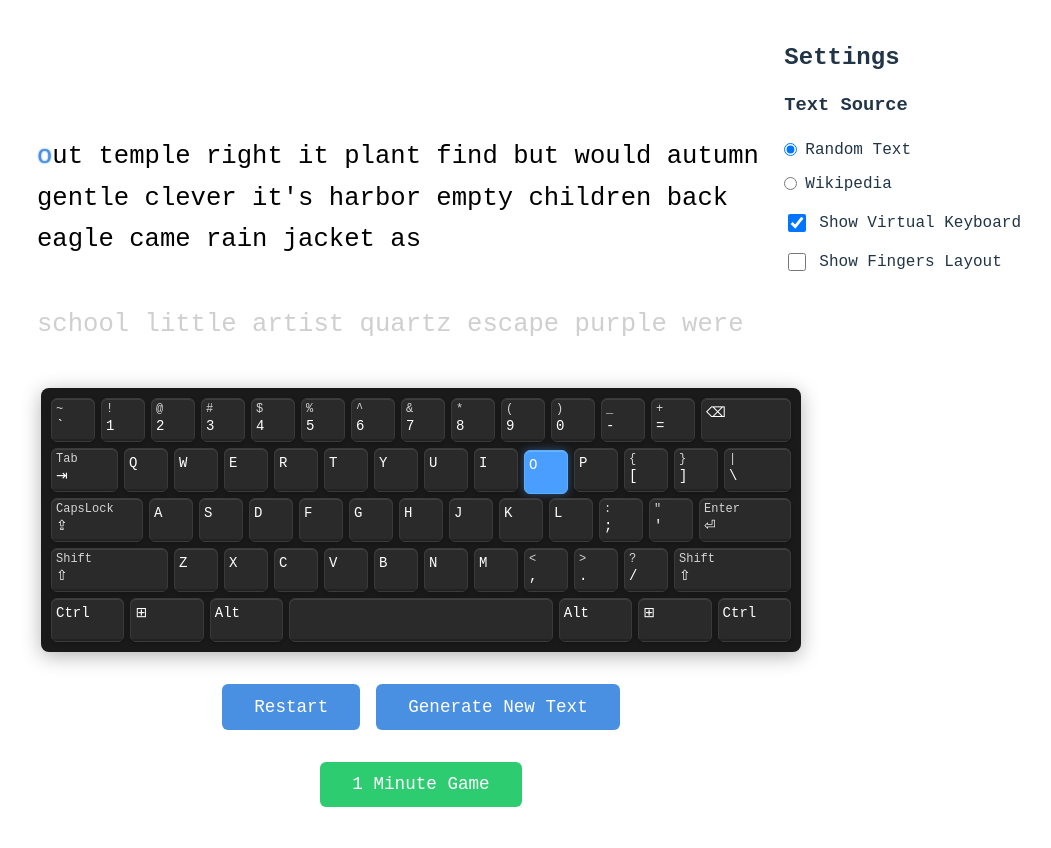
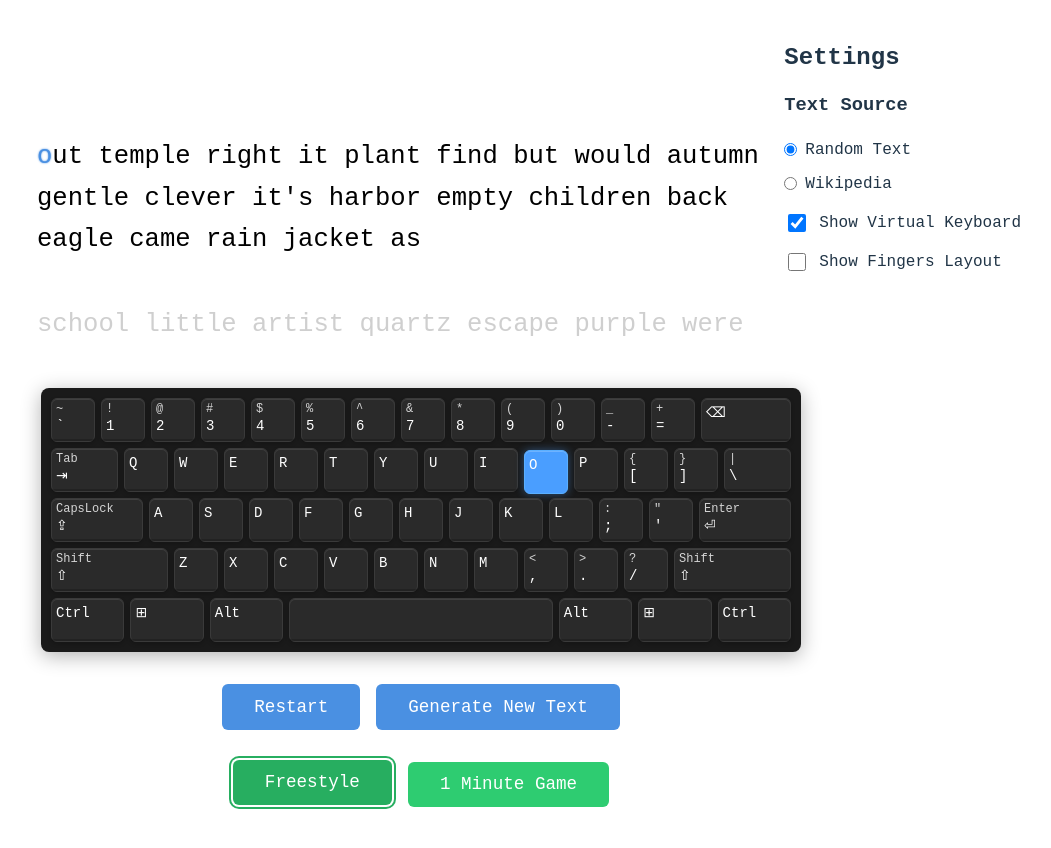
Before and after one commit to nstoichev/typing-game, a React (Vite) app: page / in a window 1280 px wide. Shown: the top 848 px of the page, without its empty margins (219-1270 px from the left). Built offline with nearby package versions, Linux system fonts and the light colour scheme.

Commit message:
feat: Add freestyle button to the game buttons.

```diff
--- a/src/App.jsx
+++ b/src/App.jsx
@@ -35,8 +35,8 @@ function App() {
     initializeText()
   }
 
-  const handleOneMinuteGame = () => {
-    setCountdown(60); // Set initial countdown to 60 seconds
+  const handleOneMinuteGame = (seconds) => {
+    setCountdown(seconds); // Set countdown to null for freestyle mode or 60 for one minute mode
   }
 
   const getNextKey = () => {
@@ -54,6 +54,7 @@ function App() {
         onToggleKeyboard={setShowKeyboard}
         showFingerLayout={showFingerLayout}
         onToggleFingerLayout={setShowFingerLayout}
+        hideSourceSelector={countdown !== null}
       />
       {countdown !== null && (
         <div className="countdown-display">
@@ -77,6 +78,8 @@ function App() {
       />
       <GameButtons
         onOneMinuteGame={handleOneMinuteGame}
+        disabled={textSource !== 'random'}
+        isOneMinuteMode={countdown !== null}
       />
       {isComplete && stats && (
         <ResultsModal stats={stats} onTryAgain={handleTryAgain} onGenerate={handleGenerate} />
--- a/src/components/GameButtons.jsx
+++ b/src/components/GameButtons.jsx
@@ -2,17 +2,30 @@ import React from 'react';
 import PropTypes from 'prop-types';
 import styles from './GameButtons.module.css';
 
-const GameButtons = ({ onOneMinuteGame }) => {
+const GameButtons = ({ onOneMinuteGame, disabled, isOneMinuteMode }) => {
   const handleMouseUp = (e) => {
     e.target.blur();
+  };
+
+  const handleFreestyle = () => {
+    onOneMinuteGame(null); // Pass null to indicate freestyle mode
   };
 
   return (
     <div className={styles.gameButtons}>
       <button
-        className={styles.button}
-        onClick={onOneMinuteGame}
+        className={`${styles.button} ${!isOneMinuteMode ? styles.active : ''}`}
+        onClick={handleFreestyle}
         onMouseUp={handleMouseUp}
+        disabled={disabled}
+      >
+        Freestyle
+      </button>
+      <button
+        className={`${styles.button} ${isOneMinuteMode ? styles.active : ''}`}
+        onClick={() => onOneMinuteGame(60)}
+        onMouseUp={handleMouseUp}
+        disabled={disabled}
       >
         1 Minute Game
       </button>
@@ -21,7 +34,9 @@ const GameButtons = ({ onOneMinuteGame }) => {
 };
 
 GameButtons.propTypes = {
-  onOneMinuteGame: PropTypes.func.isRequired
+  onOneMinuteGame: PropTypes.func.isRequired,
+  disabled: PropTypes.bool,
+  isOneMinuteMode: PropTypes.bool
 };
 
 export default GameButtons;
--- a/src/components/GameButtons.module.css
+++ b/src/components/GameButtons.module.css
@@ -24,3 +24,21 @@
 .button:active {
   transform: translateY(0);
 }
+
+.button:disabled {
+  background-color: #95a5a6;
+  cursor: not-allowed;
+  transform: none;
+  opacity: 0.7;
+}
+
+.button:disabled:hover {
+  background-color: #95a5a6;
+  transform: none;
+}
+
+.button.active {
+  background-color: #27ae60;
+  box-shadow: 0 0 0 2px #fff, 0 0 0 4px #27ae60;
+  transform: translateY(-2px);
+}
--- a/src/components/Settings.jsx
+++ b/src/components/Settings.jsx
@@ -1,6 +1,7 @@
 import React from 'react';
 import SourceSelector from './SourceSelector';
 import styles from './Settings.module.css';
+import PropTypes from 'prop-types';
 
 const Settings = ({
   onSourceChange,
@@ -8,7 +9,8 @@ const Settings = ({
   showKeyboard,
   onToggleKeyboard,
   showFingerLayout,
-  onToggleFingerLayout
+  onToggleFingerLayout,
+  hideSourceSelector
 }) => {
   return (
     <div className={styles.settings}>
@@ -17,6 +19,7 @@ const Settings = ({
         <SourceSelector
           onSourceChange={onSourceChange}
           currentSource={currentSource}
+          hide={hideSourceSelector}
         />
       </div>
       <div className={styles.settingRow}>
@@ -45,4 +48,14 @@ const Settings = ({
   );
 };
 
+Settings.propTypes = {
+  onSourceChange: PropTypes.func.isRequired,
+  currentSource: PropTypes.string.isRequired,
+  showKeyboard: PropTypes.bool.isRequired,
+  onToggleKeyboard: PropTypes.func.isRequired,
+  showFingerLayout: PropTypes.bool.isRequired,
+  onToggleFingerLayout: PropTypes.func.isRequired,
+  hideSourceSelector: PropTypes.bool
+};
+
 export default Settings;
--- a/src/components/SourceSelector.jsx
+++ b/src/components/SourceSelector.jsx
@@ -1,11 +1,16 @@
 import React from 'react';
 import styles from './SourceSelector.module.css';
+import PropTypes from 'prop-types';
 
-const SourceSelector = ({ onSourceChange, currentSource }) => {
+const SourceSelector = ({ onSourceChange, currentSource, hide }) => {
   const sources = [
     { id: 'random', label: 'Random Text' },
     { id: 'wikipedia', label: 'Wikipedia' }
   ];
+
+  if (hide) {
+    return null;
+  }
 
   return (
     <div className={styles.sourceSelector}>
@@ -28,4 +33,10 @@ const SourceSelector = ({ onSourceChange, currentSource }) => {
   );
 };
 
+SourceSelector.propTypes = {
+  onSourceChange: PropTypes.func.isRequired,
+  currentSource: PropTypes.string.isRequired,
+  hide: PropTypes.bool
+};
+
 export default SourceSelector;
```
